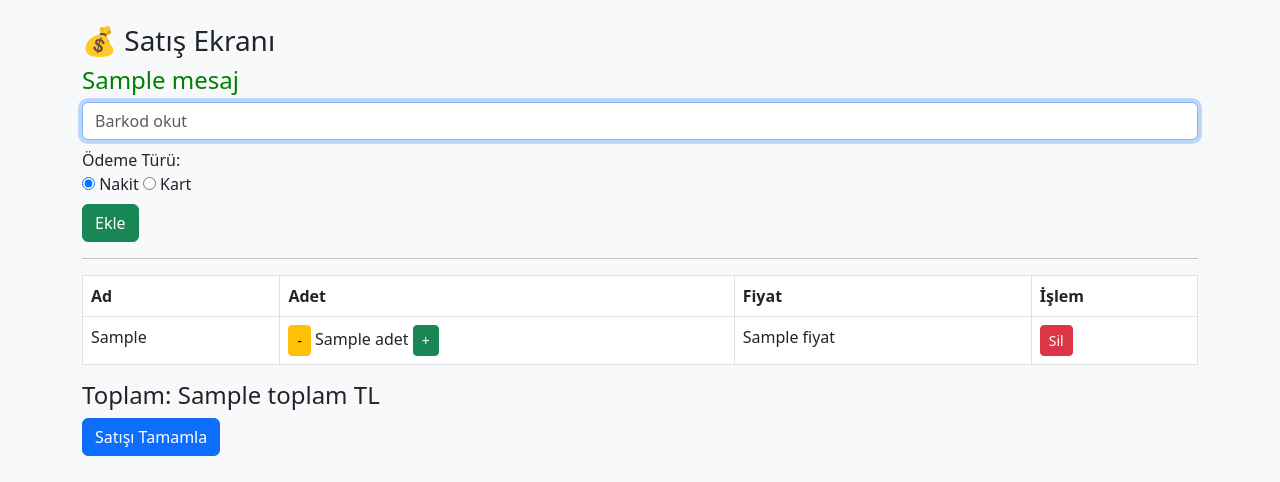
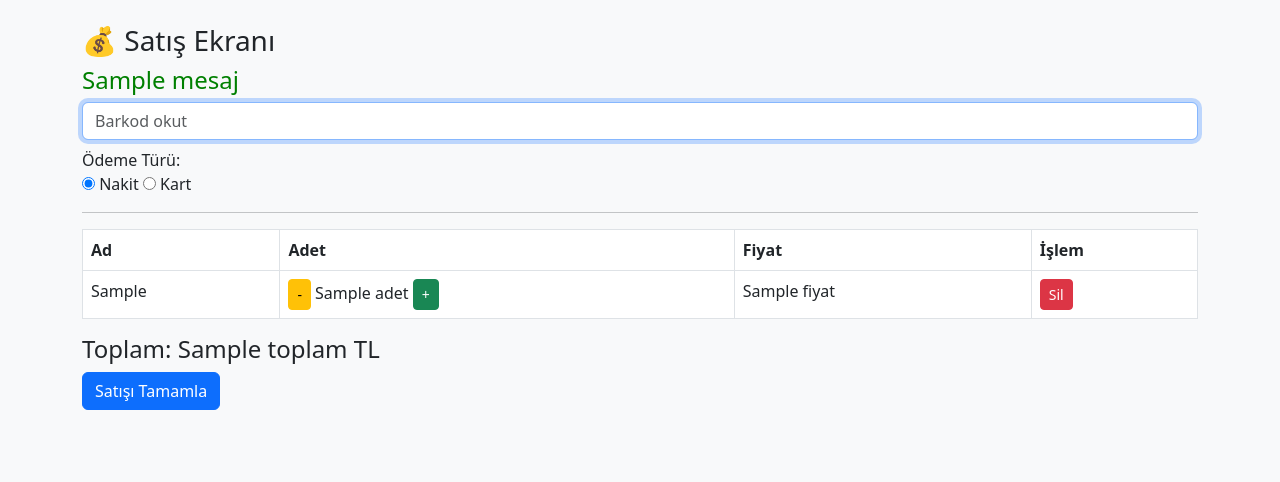
Before and after one commit to hasankucukali/kitap_sistem, a Flask app: template templates/satis.html in a window 1280 px wide. Shown: the part 54-536 px from the top of the page. Run offline with Flask 3, Linux system fonts and the light colour scheme; the template is opened without the code that fills it: most values are stand-ins (such as "Sample title", 1, 10 or a date in 2020); some libraries are stand-ins or nearby versions.

Commit message:
satis.html

```diff
--- a/templates/satis.html
+++ b/templates/satis.html
@@ -37,7 +37,7 @@
         <input type="radio" name="odeme" value="kart"> Kart
     </div>
 
-    <button class="btn btn-success mt-2">Ekle</button>
+
 </form>
 
 
```
